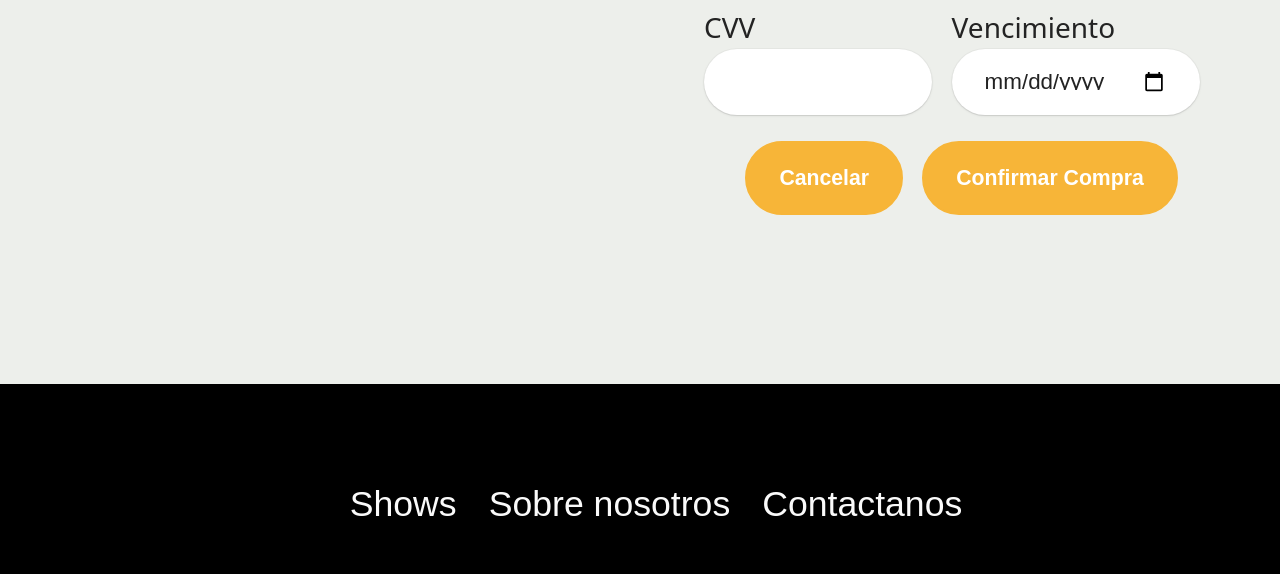
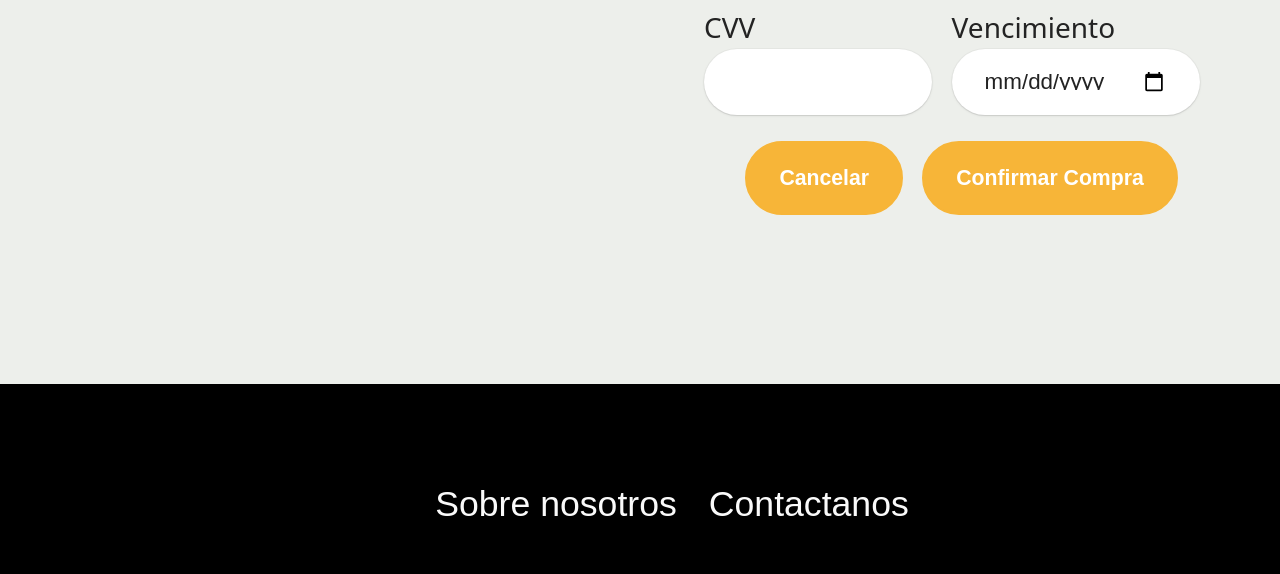
Before and after one commit to josuedurann/TeatroAurora, a plain HTML site: page page2.html in a window 1280 px wide. Shown: the part 1649-2223 px from the top of the page. Drawn offline with Linux system fonts and the light colour scheme; a web font is replaced by a local one.

Commit message:
Remove link to 'Shows' in header menu

```diff
--- a/page2.html
+++ b/page2.html
@@ -235,7 +235,7 @@
           <ul class="header-menu">
             <li class="header-menu-item mbr-fonts-style display-5"></li>
             <li class="header-menu-item mbr-fonts-style display-5">
-              <a href="page1.html" class="text-white">Shows</a>
+
             </li>
             <li class="header-menu-item mbr-fonts-style display-5">
               <a href="#" class="text-white">Sobre nosotros</a>
```
